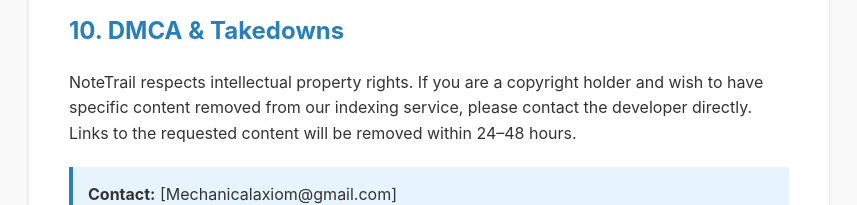
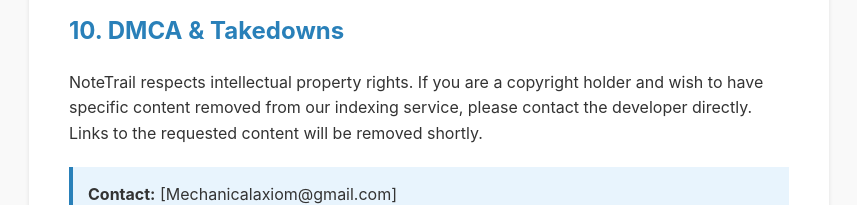
Before and after one commit to Hackeeeeee/Notetrail-legal, a plain HTML site: page index.html in a window 1280 px wide. Shown: the part 1799-2004 px from the top of the page, without its empty margins (211-1068 px from the left). Drawn offline with Linux system fonts and the light colour scheme.

Commit message:
Update index.html

```diff
--- a/index.html
+++ b/index.html
@@ -54,7 +54,7 @@
         <p> Encryption: All user annotations and personal notes are protected by AES-256 Hardware-Backed Encryption. This data is "Interlinked" with your device's security chip.</p>
 
         <h2>10. DMCA & Takedowns</h2>
-        <p> NoteTrail respects intellectual property rights. If you are a copyright holder and wish to have specific content removed from our indexing service, please contact the developer directly. Links to the requested content will be removed within 24–48 hours.</p>
+        <p> NoteTrail respects intellectual property rights. If you are a copyright holder and wish to have specific content removed from our indexing service, please contact the developer directly. Links to the requested content will be removed shortly.</p>
 
         <div class="contact-box">
             <strong>Contact:</strong> [Mechanicalaxiom@gmail.com]
```
